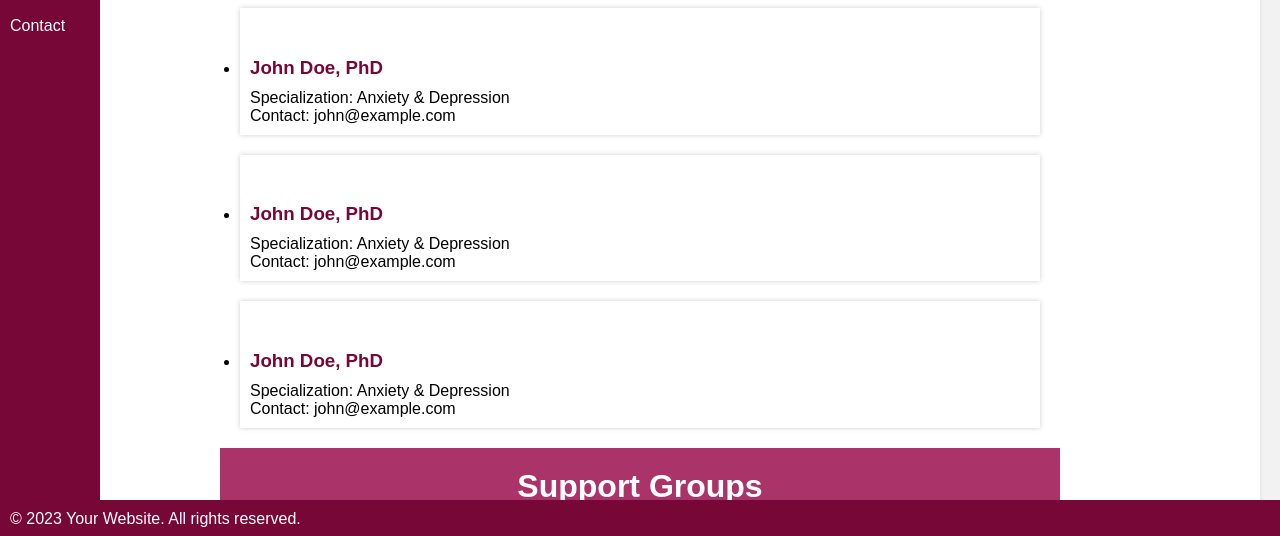
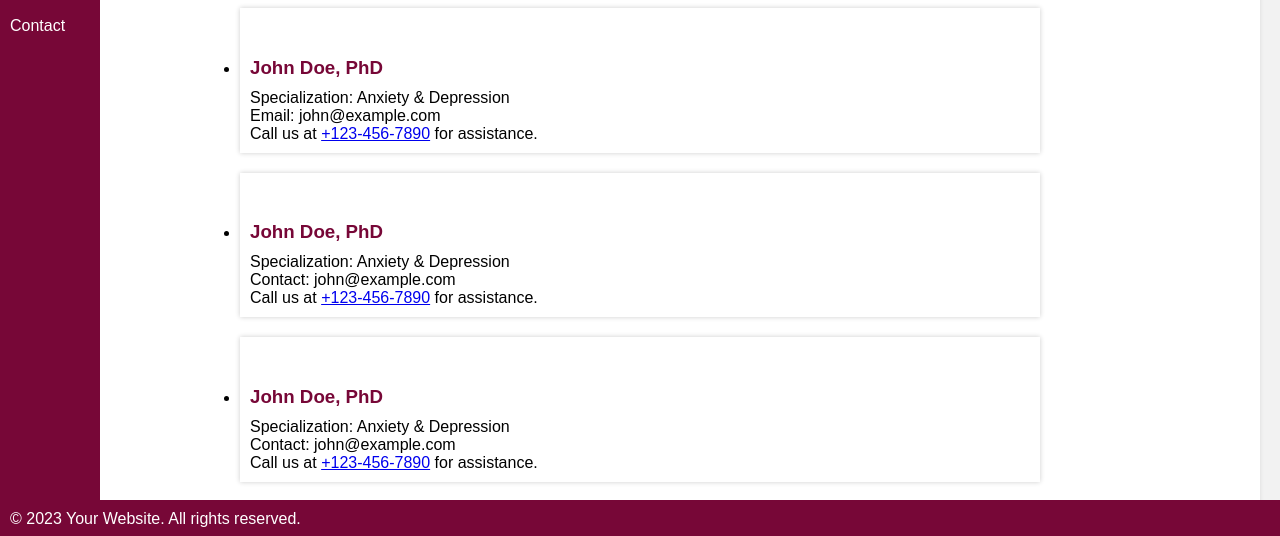
Before and after one commit to Neha-Niharika/mental-health-dashboard, a plain HTML site: page resources.html in a window 1280 px wide. Shown: the part 262-798 px from the top of the page. Drawn offline with Linux system fonts and the light colour scheme.

Commit message:
Update resources.html

```diff
--- a/resources.html
+++ b/resources.html
@@ -35,17 +35,20 @@
               <li  class="res-list">
                   <h3 class="res-h3">John Doe, PhD</h3>
                   <p>Specialization: Anxiety & Depression</p>
-                  <p>Contact: john@example.com</p>
+                  <p>Email: john@example.com</p>
+                <p>Call us at <a href="tel:+1234567890">+123-456-7890</a> for assistance.</p>
               </li>
               <li  class="res-list">
                 <h3 class="res-h3">John Doe, PhD</h3>
                 <p>Specialization: Anxiety & Depression</p>
                 <p>Contact: john@example.com</p>
+                <p>Call us at <a href="tel:+1234567890">+123-456-7890</a> for assistance.</p>
             </li>
             <li  class="res-list">
               <h3 class="res-h3">John Doe, PhD</h3>
               <p>Specialization: Anxiety & Depression</p>
               <p>Contact: john@example.com</p>
+              <p>Call us at <a href="tel:+1234567890">+123-456-7890</a> for assistance.</p>
           </li>
               <!-- Add more therapist listings here -->
           </ul>
```
